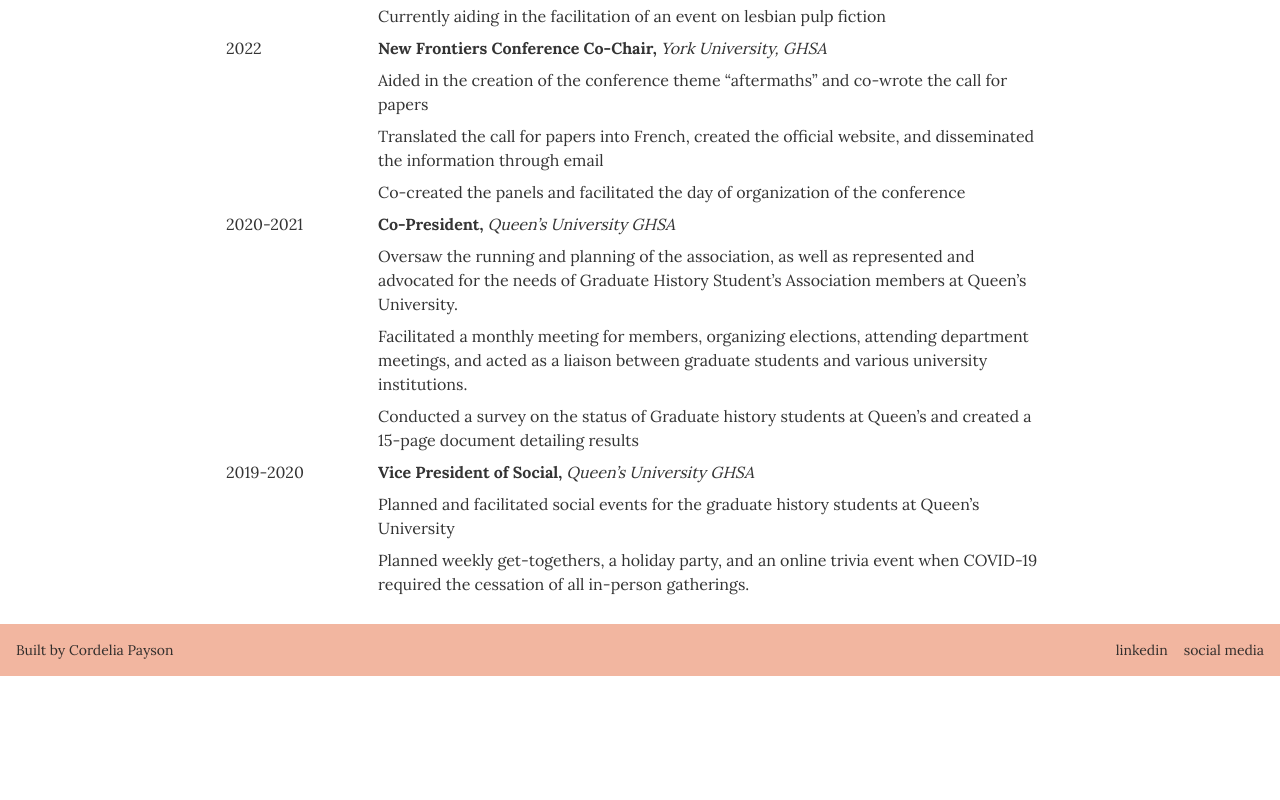
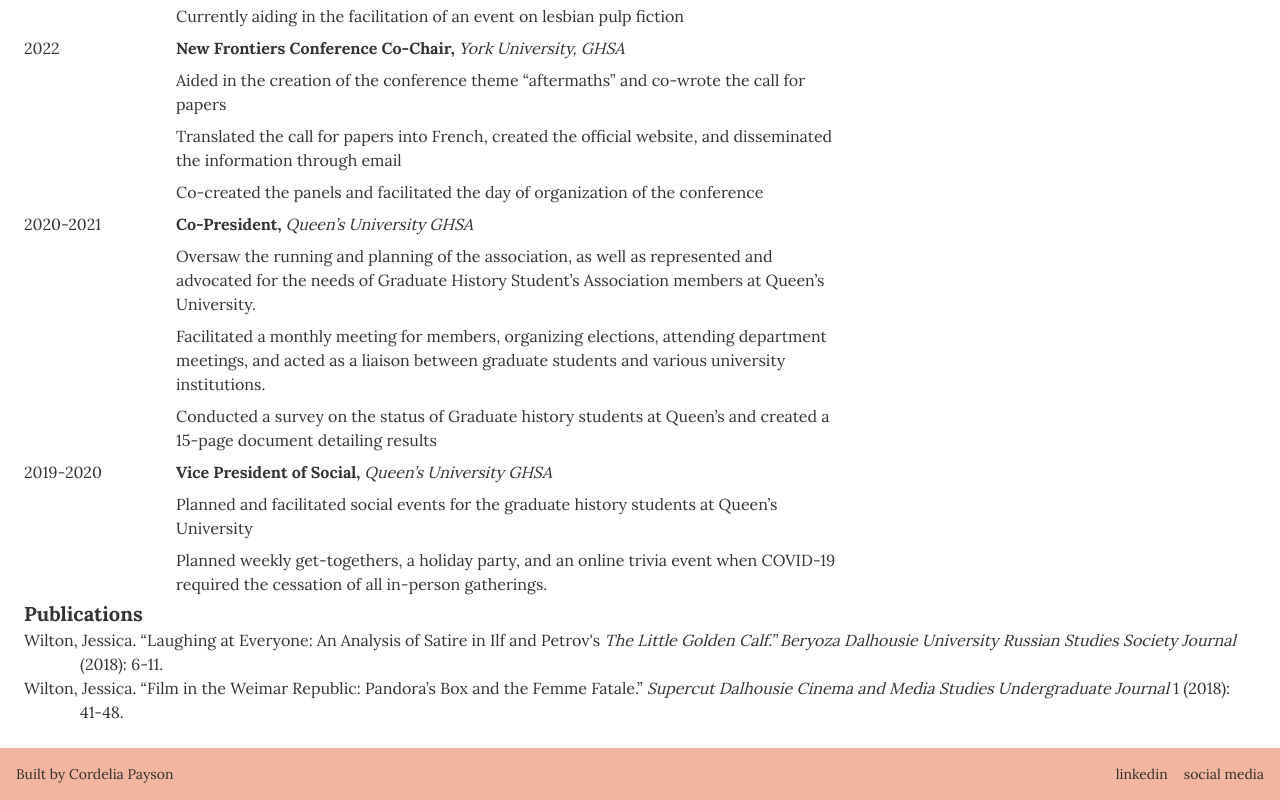
Before and after one commit to cordelia-payson/jw-site, a Next.js app: page /cv in a window 1280 px wide. Shown: the part 1965-2765 px from the top of the page. Before the commit the page ends 2641 px from the top, so only its background shows below. Built offline with nearby package versions, Linux system fonts and the light colour scheme.

Commit message:
add publications sections to cv

```diff
--- /dev/null
+++ b/components/cv/sections/publications.js
@@ -0,0 +1,32 @@
+import Title from '../title.js';
+
+function Publication() {
+  return (
+    <div className="flex flex-col ml-0">
+      <Title title="Publications" />
+      <div className="flex flex-col">
+        <div className="ml-14 -indent-14">
+          Wilton, Jessica. “Laughing at Everyone: An Analysis of Satire in Ilf and Petrov's
+          {' '}
+          <em>
+            The Little
+            Golden Calf.” Beryoza Dalhousie University Russian Studies Society Journal
+          </em>
+          {' '}
+          (2018): 6-11.
+        </div>
+        <div className="ml-14 -indent-14">
+          Wilton, Jessica. “Film in the Weimar Republic: Pandora’s Box and the Femme Fatale.”
+          {' '}
+          <em>
+            Supercut Dalhousie Cinema and Media Studies Undergraduate Journal
+          </em>
+          {' '}
+          1 (2018): 41-48.
+        </div>
+      </div>
+    </div>
+  );
+}
+
+export default Publication;
--- a/pages/cv.js
+++ b/pages/cv.js
@@ -5,6 +5,7 @@ import Awards from '../components/cv/sections/awards.js';
 import Interests from '../components/cv/sections/interests.js';
 import Professional from '../components/cv/sections/professional.js';
 import Volunteer from '../components/cv/sections/volunteer.js';
+import Publications from '../components/cv/sections/publications.js';
 
 function CV() {
   return (
@@ -20,6 +21,7 @@ function CV() {
             <Interests />
             <Professional />
             <Volunteer />
+            <Publications />
           </div>
         </div>
       </div>
```
